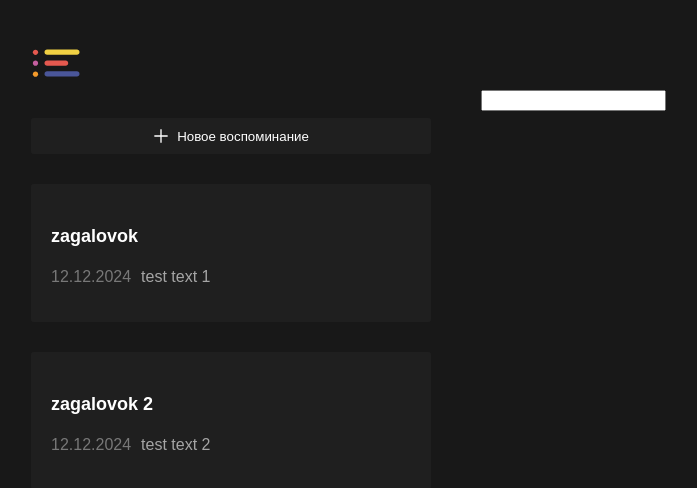
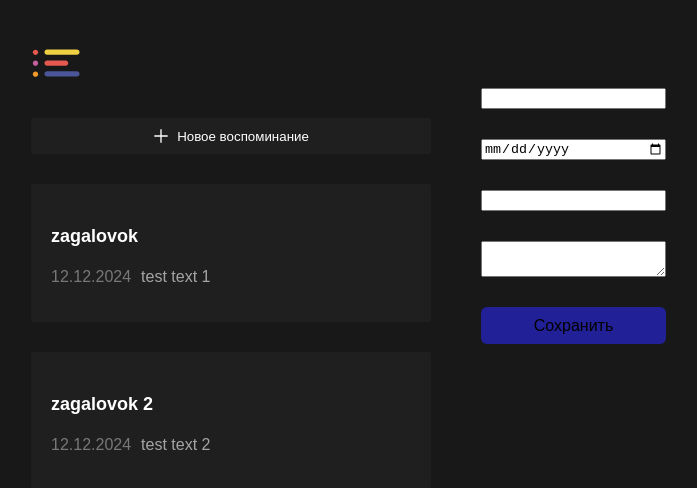
Before and after one commit to K3shandr/personal-journal-app, a React (Vite) app: page / in a window 1280 px wide. Shown: the top 488 px of the page, without its empty margins (7-704 px from the left). Built offline with nearby package versions, Linux system fonts and the light colour scheme.

Commit message:
add form

```diff
--- a/src/App.jsx
+++ b/src/App.jsx
@@ -1,8 +1,8 @@
 import './App.css';
-import Button from './components/Button/Button';
 import CardButton from './components/CardButton/CardButton';
 import Header from './components/Header/Header';
 import JournalAddButton from './components/JournalAddButton/JournalAddButton';
+import JournalForm from './components/JournalForm/JournalForm';
 import JournalItem from './components/JournalItem/JournalItem';
 import JournalList from './components/JournalList/JournalList';
 import Body from './layouts/Body/Body';
@@ -20,9 +20,7 @@ function App() {
 			text:'test text 2'},
 	];
 
- 	const inputChange = (event) => {
-		console.log(event.target.value);
- 	};
+
 	return (
 
 
@@ -48,7 +46,7 @@ function App() {
 				</JournalList>
 			</LeftPanel>
 			<Body>
-				<input type='text' onChange={inputChange}/>
+				<JournalForm/>
 			</Body>
 
 		</div>
--- a/src/components/Button/Button.jsx
+++ b/src/components/Button/Button.jsx
@@ -1,17 +1,9 @@
 import './Button.css';
-import { useState } from 'react';
 
-function Button() {
-
-	const [text,setText] = useState('Открыть');
-
-	const saveFunc = () => {
-		setText(t => t + '!');
-
-	};
+function Button({text}) {
 
 	return (
-		<button onClick = {saveFunc} className='button accent'>{text}</button>
+		<button className='button accent'>{text}</button>
 	);
 }
 
--- /dev/null
+++ b/src/components/JournalForm/JournalForm.css
@@ -0,0 +1,5 @@
+.journal-form {
+    display: flex;
+    flex-direction: column;
+    gap:30px;
+}
--- /dev/null
+++ b/src/components/JournalForm/JournalForm.jsx
@@ -0,0 +1,26 @@
+import Button from '../Button/Button';
+import './JournalForm.css';
+
+
+function JournalForm() {
+
+	const addJournalItem = (e) => {
+		e.preventDefault();
+		const formData = new FormData(e.target);
+		const formProps = Object.fromEntries(formData);
+		console.log(formProps);
+	};
+
+	return (
+		<form className='journal-form' onSubmit={addJournalItem}>
+			<input type='text' name='title'/>
+			<input type='date' name='date'/>
+			<input type='text' name='tag'/>
+			<textarea name='post'></textarea>
+			<Button text='Сохранить'/>
+		</form>
+
+	);
+}
+
+export default JournalForm;
```
